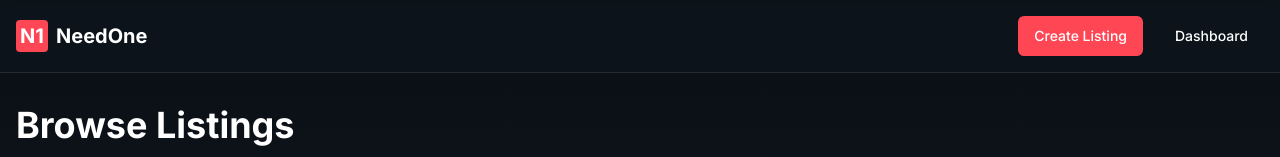
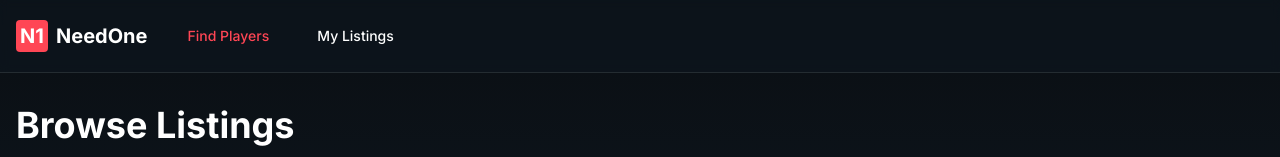
Before and after one commit to erdmncdr/valorant-matcher, a Next.js app: page /listings in a window 1280 px wide. Shown: the top 157 px of the page. Built offline with nearby package versions, Linux system fonts and the light colour scheme; no server answers; the database is empty; sample sign-in values are in the browser's storage.

Commit message:
feat: Add persistent navbar with profile and logout to all pages
- Created reusable Navbar component
- Added profile display and logout button to Dashboard and Listings pages
- Navbar shows current page highlight
- Profile info fetched on each page

```diff
--- a/app/(main)/dashboard/page.tsx
+++ b/app/(main)/dashboard/page.tsx
@@ -1,14 +1,15 @@
 "use client"
 
 import { useEffect, useState } from "react"
-import { useSession, signOut } from "next-auth/react"
+import { useSession } from "next-auth/react"
 import { useRouter } from "next/navigation"
 import Link from "next/link"
 import { Button } from "@/components/ui/button"
 import { Card, CardContent, CardDescription, CardHeader, CardTitle } from "@/components/ui/card"
 import { Badge } from "@/components/ui/badge"
-import { Loader2, UserCircle, Users, MessageCircle, Star, LogOut } from "lucide-react"
+import { Loader2, UserCircle, Users, MessageCircle, Star } from "lucide-react"
 import { getRankBadgeClass } from "@/lib/constants"
+import { Navbar } from "@/components/layout/navbar"
 
 export default function DashboardPage() {
   const { data: session, status } = useSession()
@@ -59,49 +60,7 @@ export default function DashboardPage() {
 
   return (
     <div className="min-h-screen bg-gradient-to-b from-valorant-darker via-valorant-dark to-black">
-      {/* Navigation */}
-      <nav className="border-b border-white/10 bg-valorant-dark/50 backdrop-blur-sm">
-        <div className="container mx-auto px-4 py-4">
-          <div className="flex items-center justify-between">
-            <div className="flex items-center space-x-6">
-              <Link href="/dashboard" className="flex items-center space-x-2">
-                <div className="h-8 w-8 rounded bg-valorant-red flex items-center justify-center">
-                  <span className="text-white font-bold text-xl">N1</span>
-                </div>
-                <span className="text-white font-bold text-xl">NeedOne</span>
-              </Link>
-              <div className="hidden md:flex items-center space-x-4">
-                <Link href="/listings">
-                  <Button variant="ghost" className="text-white">Find Players</Button>
-                </Link>
-                <Link href="/my-listings">
-                  <Button variant="ghost" className="text-white">My Listings</Button>
-                </Link>
-              </div>
-            </div>
-            <div className="flex items-center space-x-4">
-              <Link href="/profile/edit">
-                <Button variant="outline">Edit Profile</Button>
-              </Link>
-              <div className="flex items-center space-x-3">
-                <div className="text-right">
-                  <p className="text-sm font-medium text-white">{profile.nickname}</p>
-                  <p className="text-xs text-gray-400">{profile.tagline}</p>
-                </div>
-                <Button
-                  variant="ghost"
-                  size="icon"
-                  onClick={() => signOut({ callbackUrl: "/" })}
-                  className="text-gray-400 hover:text-white hover:bg-red-500/10"
-                  title="Sign Out"
-                >
-                  <LogOut className="h-5 w-5" />
-                </Button>
-              </div>
-            </div>
-          </div>
-        </div>
-      </nav>
+      <Navbar profile={profile} currentPage="dashboard" />
 
       {/* Main Content */}
       <div className="container mx-auto px-4 py-8">
--- a/app/(main)/listings/page.tsx
+++ b/app/(main)/listings/page.tsx
@@ -12,11 +12,13 @@ import { ListingCard } from "@/components/listings/listing-card"
 import { Loader2, Filter } from "lucide-react"
 import { GAME_MODES, REGIONS, VALORANT_RANKS, PLAYER_ROLES } from "@/lib/constants"
 import { ListingType } from "@prisma/client"
+import { Navbar } from "@/components/layout/navbar"
 
 export default function ListingsPage() {
   const { status } = useSession()
   const router = useRouter()
   const [listings, setListings] = useState<any[]>([])
+  const [profile, setProfile] = useState<any>(null)
   const [isLoading, setIsLoading] = useState(true)
   const [activeTab, setActiveTab] = useState<ListingType>("TEAM")
 
@@ -35,9 +37,22 @@ export default function ListingsPage() {
     }
 
     if (status === "authenticated") {
+      fetchProfile()
       fetchListings()
     }
   }, [status, activeTab, filters])
+
+  const fetchProfile = async () => {
+    try {
+      const response = await fetch("/api/profile")
+      const data = await response.json()
+      if (data.profile) {
+        setProfile(data.profile)
+      }
+    } catch (error) {
+      console.error("Failed to fetch profile:", error)
+    }
+  }
 
   const fetchListings = async () => {
     setIsLoading(true)
@@ -81,27 +96,7 @@ export default function ListingsPage() {
 
   return (
     <div className="min-h-screen bg-gradient-to-b from-valorant-darker via-valorant-dark to-black">
-      {/* Navigation */}
-      <nav className="border-b border-white/10 bg-valorant-dark/50 backdrop-blur-sm">
-        <div className="container mx-auto px-4 py-4">
-          <div className="flex items-center justify-between">
-            <Link href="/dashboard" className="flex items-center space-x-2">
-              <div className="h-8 w-8 rounded bg-valorant-red flex items-center justify-center">
-                <span className="text-white font-bold text-xl">N1</span>
-              </div>
-              <span className="text-white font-bold text-xl">NeedOne</span>
-            </Link>
-            <div className="flex items-center space-x-4">
-              <Link href="/listings/create">
-                <Button variant="valorant">Create Listing</Button>
-              </Link>
-              <Link href="/dashboard">
-                <Button variant="ghost" className="text-white">Dashboard</Button>
-              </Link>
-            </div>
-          </div>
-        </div>
-      </nav>
+      <Navbar profile={profile} currentPage="listings" />
 
       {/* Main Content */}
       <div className="container mx-auto px-4 py-8">
--- /dev/null
+++ b/components/layout/navbar.tsx
@@ -0,0 +1,75 @@
+"use client"
+
+import { signOut } from "next-auth/react"
+import Link from "next/link"
+import { Button } from "@/components/ui/button"
+import { LogOut } from "lucide-react"
+
+interface NavbarProps {
+  profile?: {
+    nickname: string
+    tagline: string
+  }
+  currentPage?: string
+}
+
+export function Navbar({ profile, currentPage }: NavbarProps) {
+  return (
+    <nav className="border-b border-white/10 bg-valorant-dark/50 backdrop-blur-sm">
+      <div className="container mx-auto px-4 py-4">
+        <div className="flex items-center justify-between">
+          <div className="flex items-center space-x-6">
+            <Link href="/dashboard" className="flex items-center space-x-2">
+              <div className="h-8 w-8 rounded bg-valorant-red flex items-center justify-center">
+                <span className="text-white font-bold text-xl">N1</span>
+              </div>
+              <span className="text-white font-bold text-xl">NeedOne</span>
+            </Link>
+            <div className="hidden md:flex items-center space-x-4">
+              <Link href="/listings">
+                <Button
+                  variant="ghost"
+                  className={currentPage === 'listings' ? 'text-valorant-red' : 'text-white'}
+                >
+                  Find Players
+                </Button>
+              </Link>
+              <Link href="/my-listings">
+                <Button
+                  variant="ghost"
+                  className={currentPage === 'my-listings' ? 'text-valorant-red' : 'text-white'}
+                >
+                  My Listings
+                </Button>
+              </Link>
+            </div>
+          </div>
+          <div className="flex items-center space-x-4">
+            {profile && (
+              <>
+                <Link href="/profile/edit">
+                  <Button variant="outline">Edit Profile</Button>
+                </Link>
+                <div className="flex items-center space-x-3">
+                  <div className="text-right hidden sm:block">
+                    <p className="text-sm font-medium text-white">{profile.nickname}</p>
+                    <p className="text-xs text-gray-400">{profile.tagline}</p>
+                  </div>
+                  <Button
+                    variant="ghost"
+                    size="icon"
+                    onClick={() => signOut({ callbackUrl: "/" })}
+                    className="text-gray-400 hover:text-white hover:bg-red-500/10"
+                    title="Sign Out"
+                  >
+                    <LogOut className="h-5 w-5" />
+                  </Button>
+                </div>
+              </>
+            )}
+          </div>
+        </div>
+      </div>
+    </nav>
+  )
+}
```
